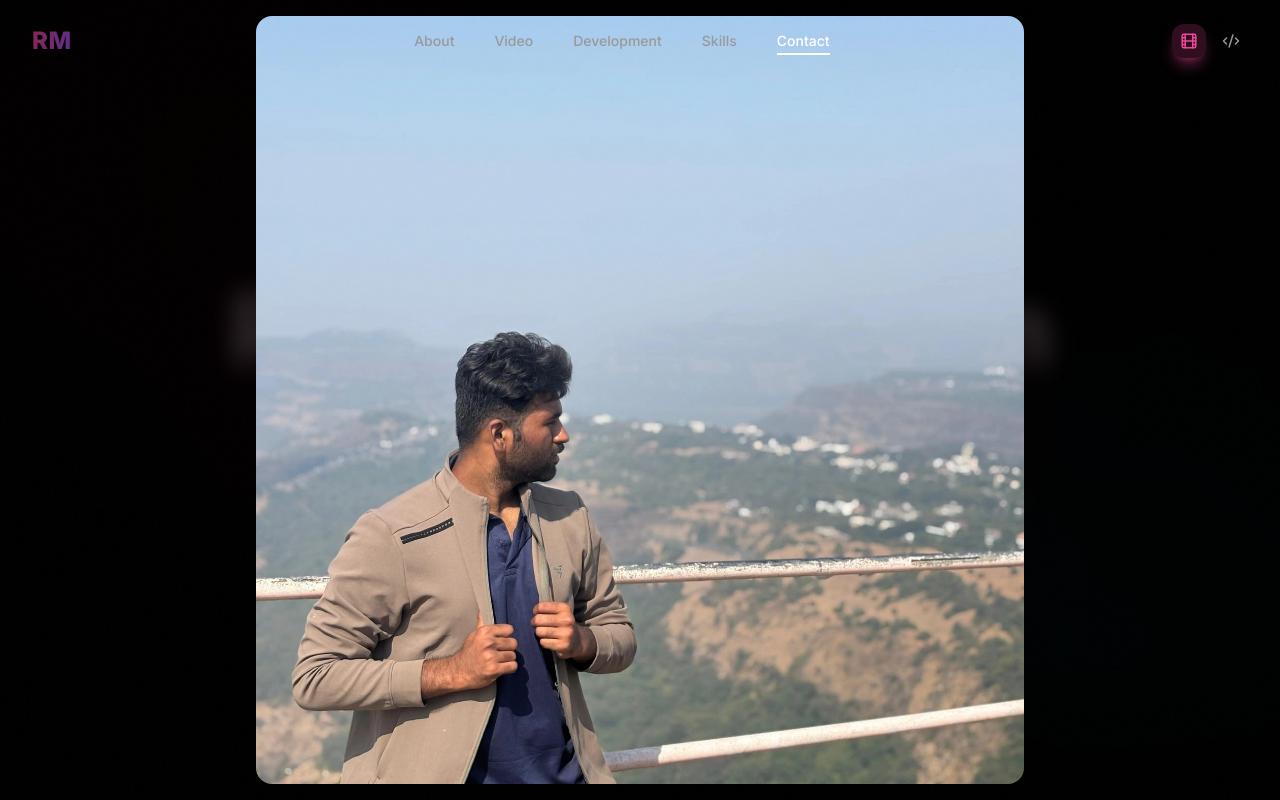
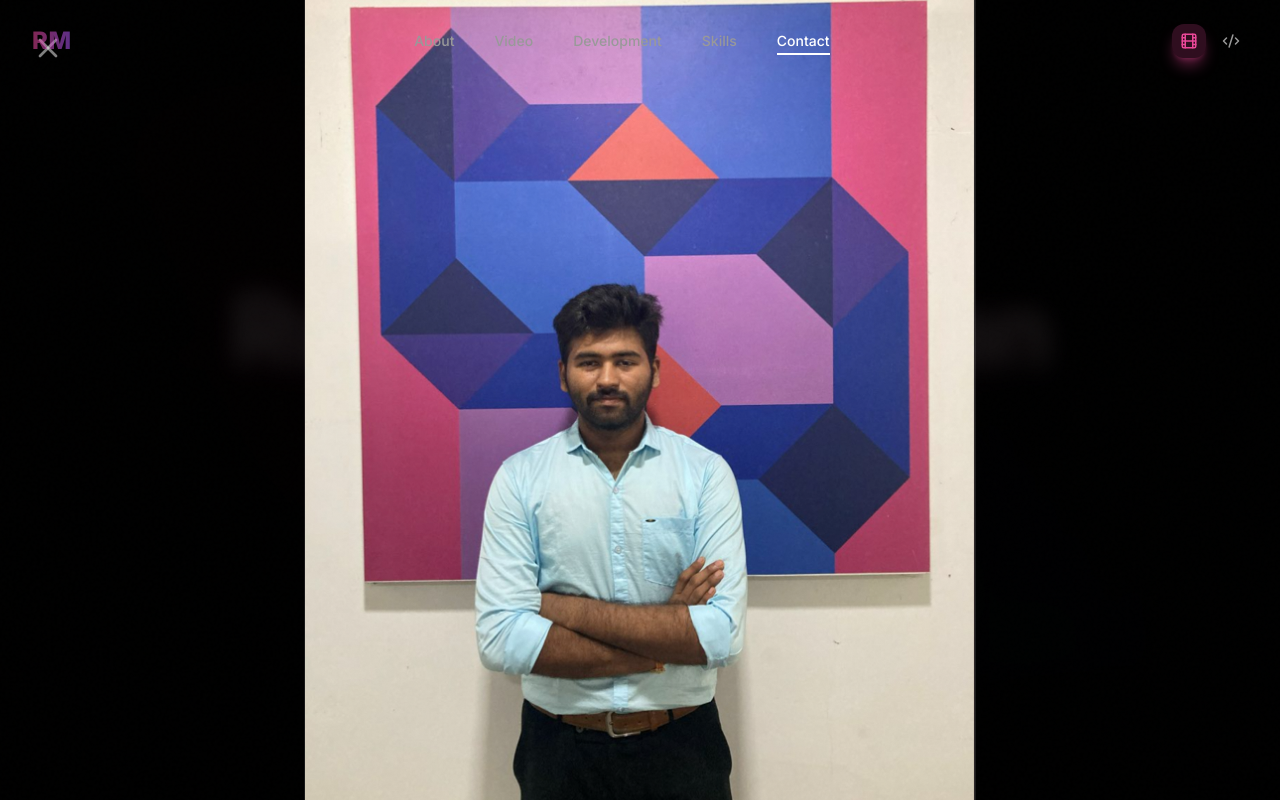
Before and after one commit to rushikeshmalgan/Freelance, a React (Vite) app: page / in a window 1280 px wide. Both pictures are taken after a click on the element 640 px from the left and 154 px from the top of the page. Shown: the top 800 px of the page. Built offline with nearby package versions, Linux system fonts and the light colour scheme.

Commit message:
feat: sync mode switcher with automatic scroll to portfolio

```diff
--- a/src/sections/Hero.tsx
+++ b/src/sections/Hero.tsx
@@ -1,5 +1,5 @@
 import { useEffect, useRef, useState } from 'react';
-import { ArrowDown, Play, Code2, Film } from 'lucide-react';
+import { ArrowDown, Play, Code2, Film, X } from 'lucide-react';
 
 interface HeroProps {
   mode: 'creative' | 'tech';
@@ -72,7 +72,6 @@ export function Hero({ mode, setMode }: HeroProps) {
             }`}
           >
             <div className="relative w-36 h-36 sm:w-44 sm:h-44">
-
               {/* Rotating Gradient Ring */}
               <div
                 className={`absolute inset-0 rounded-full blur-sm opacity-80 ${
@@ -90,7 +89,7 @@ export function Hero({ mode, setMode }: HeroProps) {
                 className="relative w-full h-full rounded-full overflow-hidden border border-white/10 shadow-xl group cursor-pointer"
               >
                 <img
-                  src="/rushikesh.jpeg"
+                  src="/pfp.png"
                   alt="Rushikesh Malgan"
                   className="w-full h-full object-cover object-center scale-[1.05] group-hover:scale-[1.1] transition-transform duration-500"
                 />
@@ -128,14 +127,17 @@ export function Hero({ mode, setMode }: HeroProps) {
             Creative Technologist
           </p>
 
-          {/* Mode Switcher */}
+          {/* Mode Switcher - Redirects and color changes on click */}
           <div
             className={`flex items-center gap-2 p-1.5 rounded-full glass-card mb-10 transition-all duration-1000 delay-300 ${
               isVisible ? 'opacity-100 translate-y-0' : 'opacity-0 translate-y-10'
             }`}
           >
             <button
-              onClick={() => setMode('creative')}
+              onClick={() => {
+                setMode('creative');
+                setTimeout(() => scrollToSection('#video'), 150);
+              }}
               className={`flex items-center gap-2 px-6 py-3 rounded-full text-sm font-medium transition-all duration-300 ${
                 mode === 'creative'
                   ? 'bg-[hsl(340,100%,50%)] text-white glow-creative'
@@ -147,7 +149,10 @@ export function Hero({ mode, setMode }: HeroProps) {
             </button>
 
             <button
-              onClick={() => setMode('tech')}
+              onClick={() => {
+                setMode('tech');
+                setTimeout(() => scrollToSection('#dev'), 150);
+              }}
               className={`flex items-center gap-2 px-6 py-3 rounded-full text-sm font-medium transition-all duration-300 ${
                 mode === 'tech'
                   ? 'bg-[hsl(187,100%,50%)] text-black glow-tech'
@@ -206,17 +211,25 @@ export function Hero({ mode, setMode }: HeroProps) {
       {/* Zoom Modal */}
       {isZoomed && (
         <div
-          className="fixed inset-0 z-50 flex items-center justify-center bg-black/80 backdrop-blur-md animate-fadeIn"
+          className="fixed inset-0 z-[100] flex items-center justify-center bg-black/90 backdrop-blur-md transition-all p-4"
           onClick={() => setIsZoomed(false)}
         >
+          {/* Modal Close Button */}
+          <button
+            className="absolute top-8 left-8 text-white/50 hover:text-white transition-colors"
+            onClick={() => setIsZoomed(false)}
+          >
+            <X size={32} />
+          </button>
+
           <div
-            className="relative max-w-3xl w-[90%] animate-scaleIn"
+            className="relative max-w-2xl w-full"
             onClick={(e) => e.stopPropagation()}
           >
             <img
-              src="/rushikesh.jpeg"
+              src="/pfp.png"
               alt="Rushikesh Malgan"
-              className="w-full h-auto rounded-2xl shadow-2xl object-contain"
+              className="w-full h-auto rounded-2xl shadow-2xl object-contain border border-white/10"
             />
           </div>
         </div>
```
Also changed, not shown: public/pfp.png (added), 1 other file (tests, documents, lock files or other folders).
